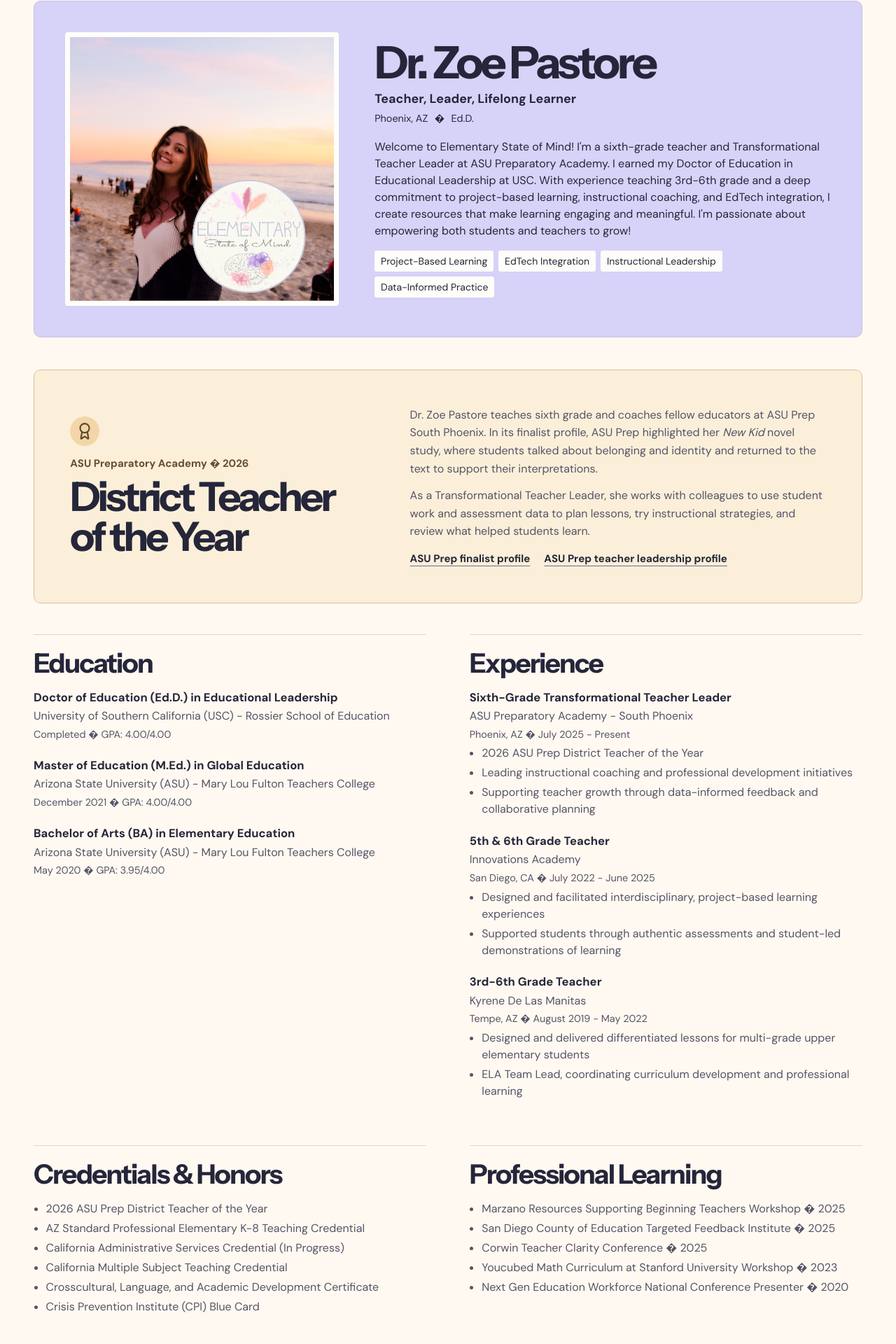
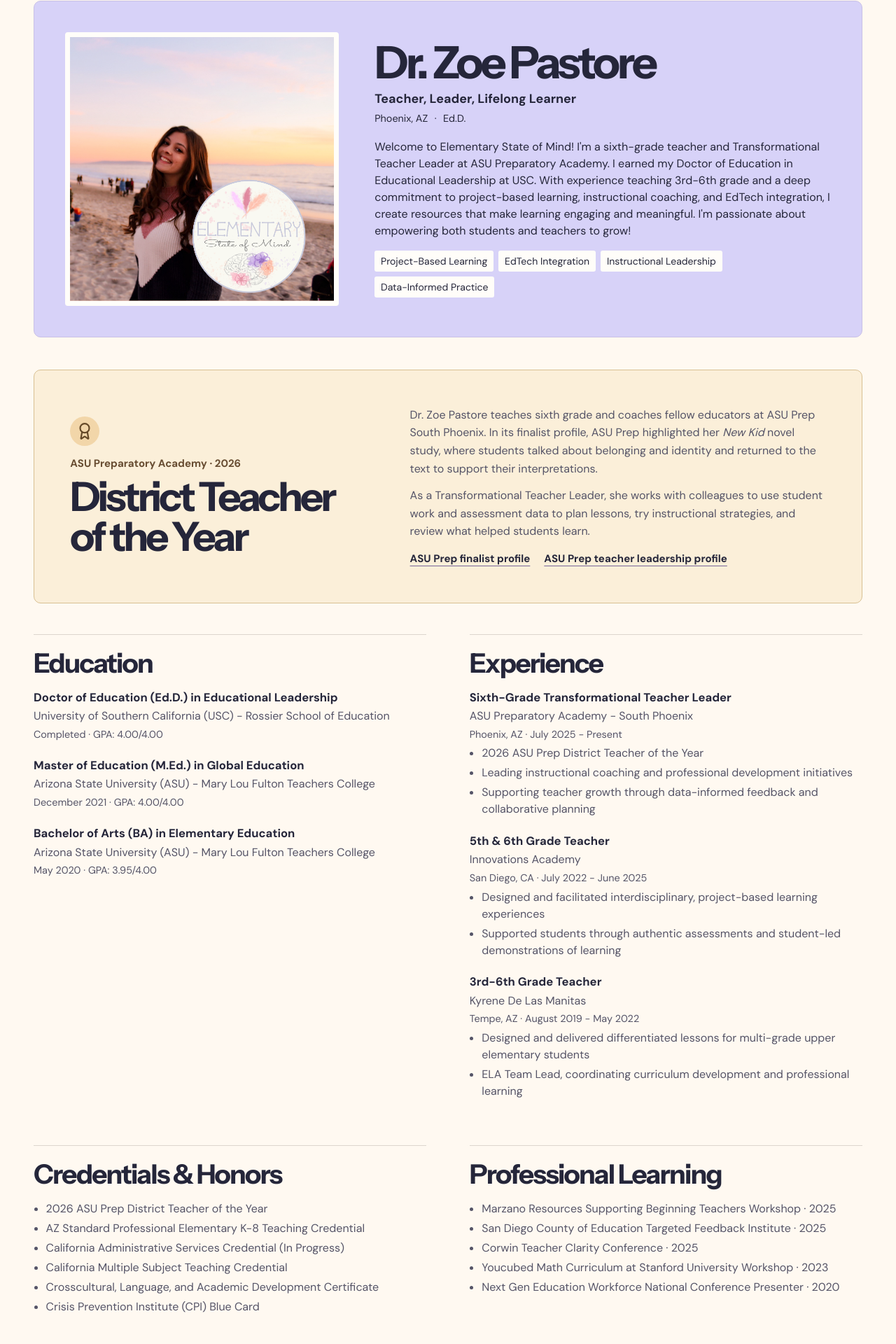
Before and after one commit to nikopastore/elementary-state-of-mind-site, a Next.js app: page /about in a window 1280 px wide. Shown: the part 385-2305 px from the top of the page at 70% size. Built offline with nearby package versions, Linux system fonts and the light colour scheme.

Commit message:
Restore corrupted punctuation on the About page

```diff
--- a/src/app/about/AboutPageClient.tsx
+++ b/src/app/about/AboutPageClient.tsx
@@ -87,7 +87,7 @@ export default function AboutPageClient() {
       <section className="award-showcase" id="teacher-of-the-year" aria-labelledby="district-award-title" data-reveal="panel">
         <div className="award-intro">
           <Award className="award-icon" aria-hidden="true" />
-          <p>ASU Preparatory Academy � 2026</p>
+          <p>ASU Preparatory Academy · 2026</p>
           <h2 id="district-award-title">District Teacher of the Year</h2>
         </div>
         <div className="award-story">
@@ -106,7 +106,7 @@ export default function AboutPageClient() {
             <div className="about-record" key={degree}>
               <h3>{degree}</h3>
               <p>{school}</p>
-              <p className="record-detail">{year} � GPA: {gpa}</p>
+              <p className="record-detail">{year} · GPA: {gpa}</p>
             </div>
           ))}
         </section>
@@ -116,7 +116,7 @@ export default function AboutPageClient() {
             <div className="about-record" key={school}>
               <h3>{title}</h3>
               <p>{school}</p>
-              <p className="record-detail">{location} � {period}</p>
+              <p className="record-detail">{location} · {period}</p>
               <ul>{highlights.map((highlight) => <li key={highlight}>{highlight}</li>)}</ul>
             </div>
           ))}
@@ -127,7 +127,7 @@ export default function AboutPageClient() {
         </section>
         <section className="about-section" data-reveal="heading">
           <h2>Professional Learning</h2>
-          <ul className="about-list">{professionalLearning.map(({ name, year }) => <li key={name}>{name} � {year}</li>)}</ul>
+          <ul className="about-list">{professionalLearning.map(({ name, year }) => <li key={name}>{name} · {year}</li>)}</ul>
         </section>
       </div>
       <section className="about-section teaching-philosophy" data-reveal="panel">
--- a/src/components/TeacherBio.tsx
+++ b/src/components/TeacherBio.tsx
@@ -9,7 +9,7 @@ export default function TeacherBio() {
       <div className="teacher-copy">
         <h2>Dr. Zoe Pastore</h2>
         <p className="teacher-role">Teacher, Leader, Lifelong Learner</p>
-        <p className="teacher-detail">Phoenix, AZ <span>�</span> Ed.D.</p>
+        <p className="teacher-detail">Phoenix, AZ <span>·</span> Ed.D.</p>
         <p>Welcome to Elementary State of Mind! I&apos;m a sixth-grade teacher and Transformational Teacher Leader at ASU Preparatory Academy. I earned my Doctor of Education in Educational Leadership at USC. With experience teaching 3rd-6th grade and a deep commitment to project-based learning, instructional coaching, and EdTech integration, I create resources that make learning engaging and meaningful. I&apos;m passionate about empowering both students and teachers to grow!</p>
         <ul className="teacher-expertise">
           {['Project-Based Learning', 'EdTech Integration', 'Instructional Leadership', 'Data-Informed Practice'].map((skill) => <li key={skill}>{skill}</li>)}
```
